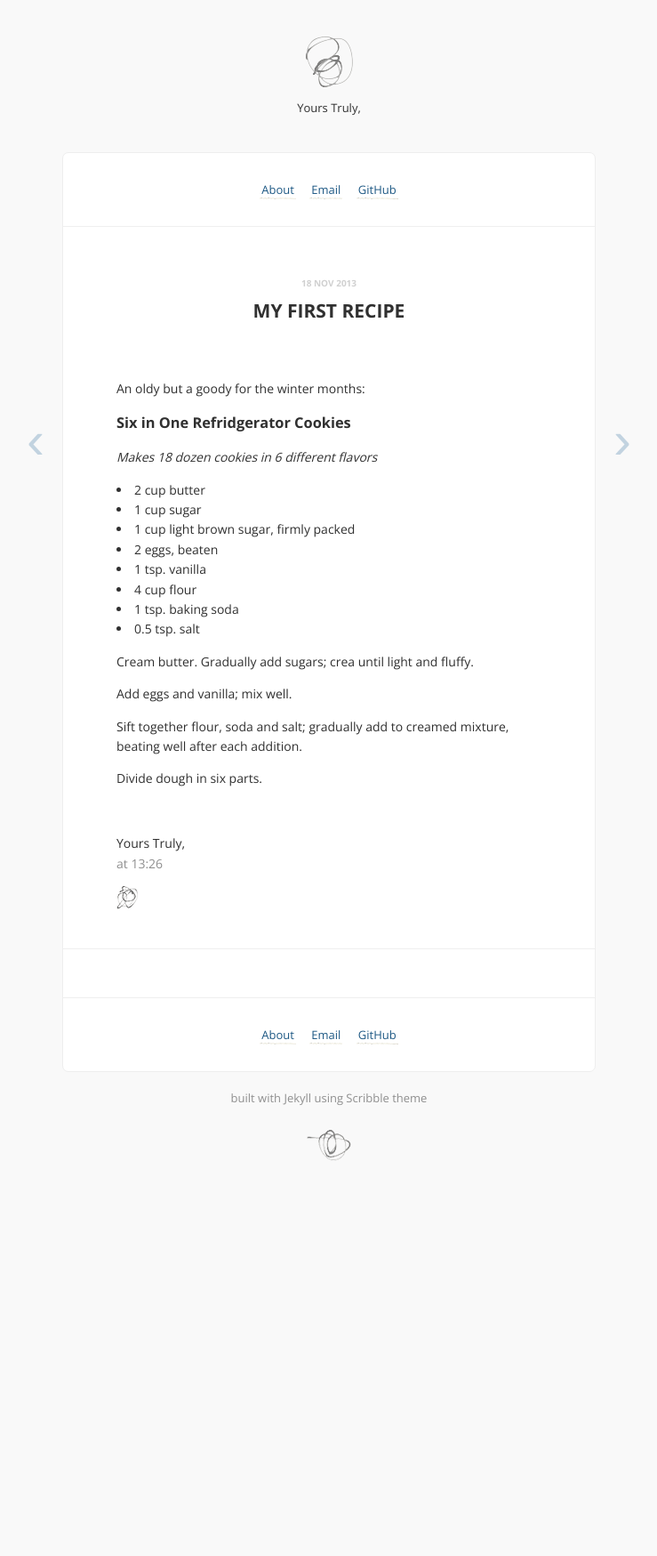
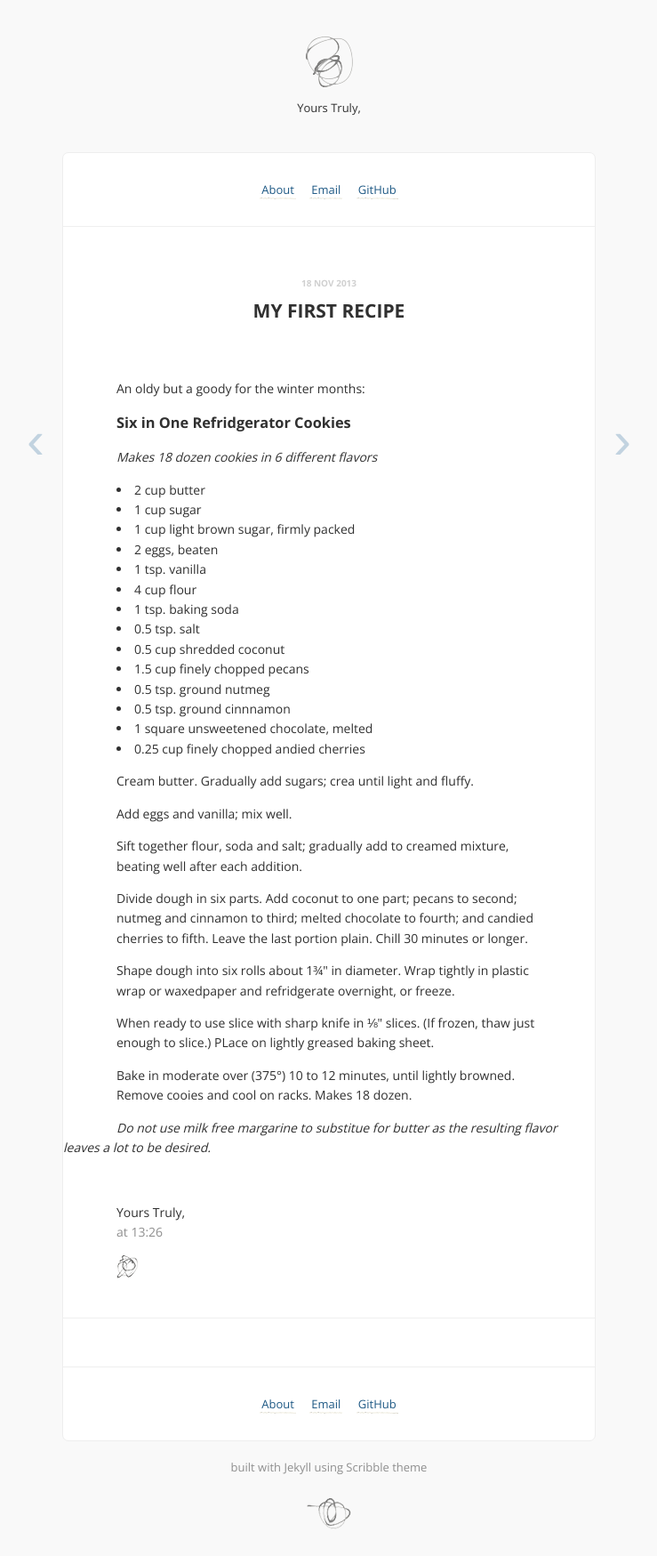
Before and after one commit to ianhook/ianhook.github.io, a Jekyll site: the page built from _posts/2013-11-18-my_first_recipe.md, in a window 1280 px wide. Shown: the whole page at 89% size, without its empty margins (270-1009 px from the left). Built offline with Jekyll 4.4.1, drawn with Linux system fonts in a browser that asks for light colours; Markdown is read by kramdown in place of the engine named in the settings; comment, search, counter and statistics services are not loaded; before the commit the page ends 1335 px from its top, so only the background shows below that.

Commit message:
Finish the recipe

```diff
--- a/_data/fridge.yml
+++ b/_data/fridge.yml
@@ -25,9 +25,31 @@ ingredients:
     -   item: salt
         measurement: .5
         units: tsp.
+    -   item: shredded coconut
+        measurement: .5
+        units: cup
+    -   item: finely chopped pecans
+        measurement: 1.5
+        units: cup
+    -   item: ground nutmeg
+        measurement: .5
+        units: tsp.
+    -   item: ground cinnnamon
+        measurement: .5
+        units: tsp.
+    -   item: unsweetened chocolate, melted
+        measurement: 1
+        units: square
+    -   item: finely chopped andied cherries
+        measurement: .25
+        units: cup
 
 directions: |
     <p>Cream butter. Gradually add sugars; crea until light and fluffy.</p>
     <p>Add eggs and vanilla; mix well.</p>
     <p>Sift together flour, soda and salt; gradually add to creamed mixture, beating well after each addition.</p>
-    <p>Divide dough in six parts.</p>
+    <p>Divide dough in six parts.  Add coconut to one part; pecans to second; nutmeg and cinnamon to third; melted chocolate to fourth; and candied cherries to fifth.  Leave the last portion plain.  Chill 30 minutes or longer.</p>
+    <p>Shape dough into six rolls about 1&#190;" in diameter.  Wrap tightly in plastic wrap or waxedpaper and refridgerate overnight, or freeze.</p>
+    <p>When ready to use slice with sharp knife in &#8539;" slices. (If frozen, thaw just enough to slice.)  PLace on lightly greased baking sheet.<p>
+    <p>Bake in moderate over (375&deg;) 10 to 12 minutes, until lightly browned.  Remove cooies and cool on racks.  Makes 18 dozen.</p>
+    <i>Do not use milk free margarine to substitue for butter as the resulting flavor leaves a lot to be desired.</i>
```
